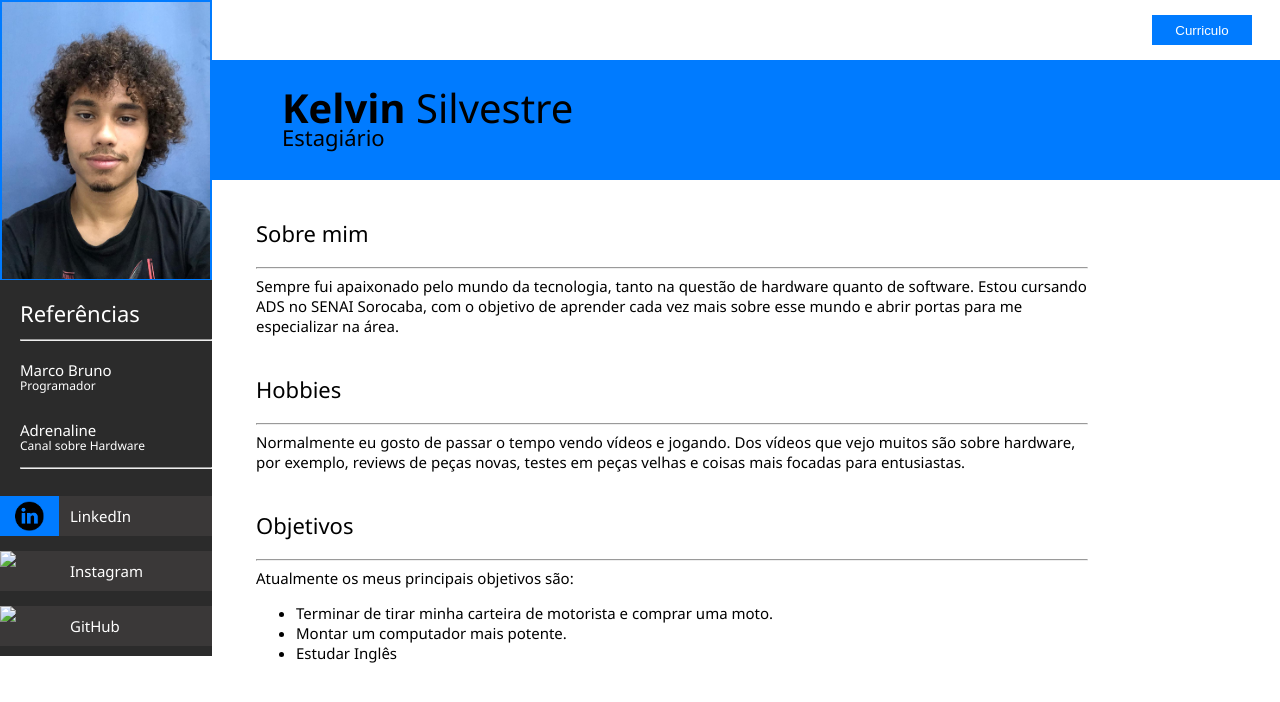
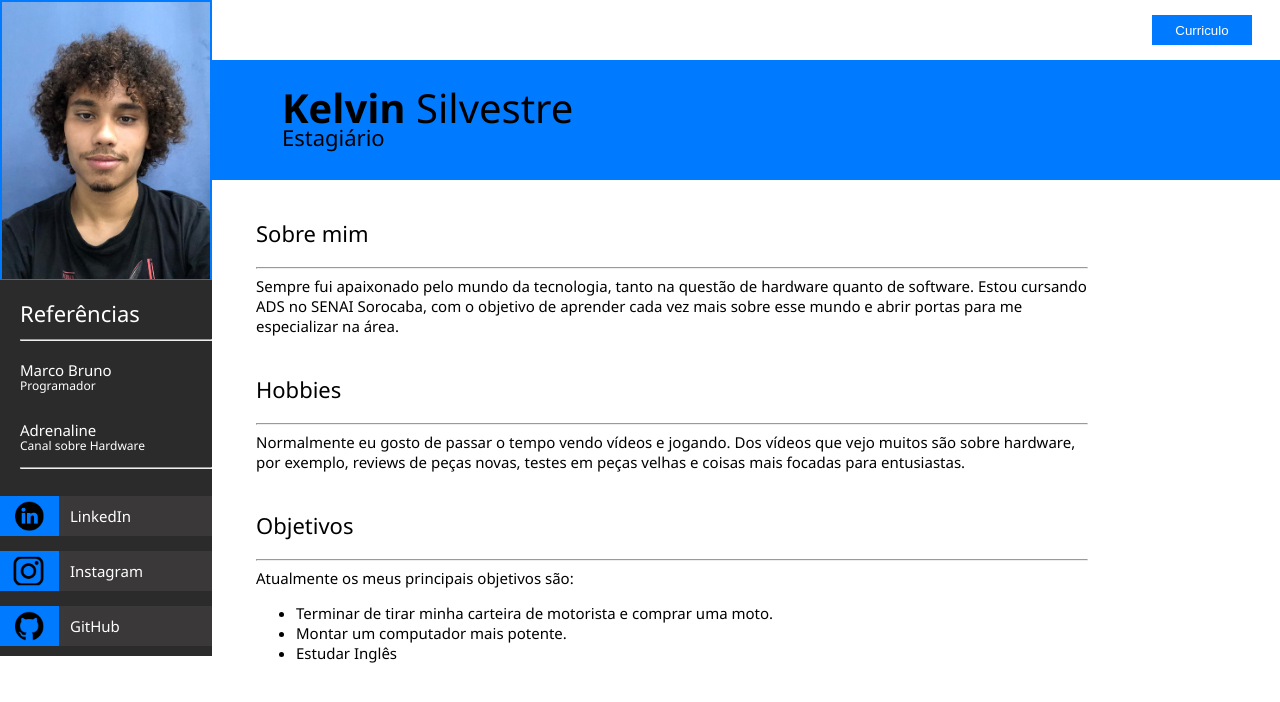
Before and after one commit to eoKelvio/Senai, a plain HTML site: page 1_semestre/Aula 27.01 - CSS/apresentacao_pessoal/apresentacao.html in a window 1280 px wide. Drawn offline with Linux system fonts and the light colour scheme; the site is published under a folder, as on GitHub Pages, so addresses that start at the root find nothing.

Commit message:
atualizado

```diff
--- a/1_semestre/Aula 27.01 - CSS/apresentacao_pessoal/apresentacao.html
+++ b/1_semestre/Aula 27.01 - CSS/apresentacao_pessoal/apresentacao.html
@@ -46,8 +46,8 @@
             <a href="https://www.instagram.com/eokelvio/"><p class="inst">Instagram</p></a>
             <a href="https://github.com/eoKelvio"><p class="git">GitHub</p> </a>
             <a href="https://www.linkedin.com/in/kelvin-silvestre-2694211ba/"><img id="l_img" src="../apresentacao_pessoal/image/LinkedIn.png"></a>
-            <a href="https://www.instagram.com/eokelvio/"><img id="i_img" src="/apresentacao_pessoal/image/Insta.png"></a>
-            <a href="https://github.com/eoKelvio"><img id="g_img" src="/apresentacao_pessoal/image/GitHub.png"></a>
+            <a href="https://www.instagram.com/eokelvio/"><img id="i_img" src="../apresentacao_pessoal/image/Insta.png"></a>
+            <a href="https://github.com/eoKelvio"><img id="g_img" src="../apresentacao_pessoal/image/GitHub.png"></a>
         </div>
 
         <img id="foto" src="../apresentacao_pessoal/image/Foto.jpeg">
```
Also changed, not shown: 1_semestre/Aula 27.01 - CSS/index/index.html (+1 -1 lines).
